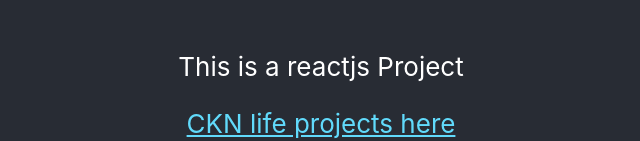
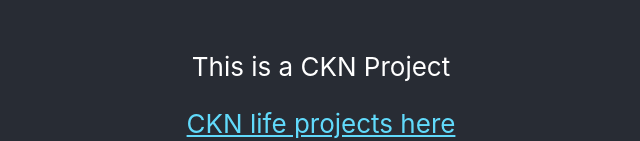
Before and after one commit to harp3048/cknlifeproject, a React (Create React App) app: page / in a window 1280 px wide. Shown: the part 478-619 px from the top of the page, without its empty margins (319-959 px from the left). Built offline with nearby package versions, Linux system fonts and the light colour scheme.

Commit message:
updated message

```diff
--- a/src/App.js
+++ b/src/App.js
@@ -37,7 +37,7 @@ class App extends Component {
                 <header className="App-header">
                     <img src={logo} className="App-logo" alt="logo" />
                     <p>
-                        This is a reactjs Project
+                        This is a CKN Project
                     </p>
                     <a
                         className="App-link"
```
